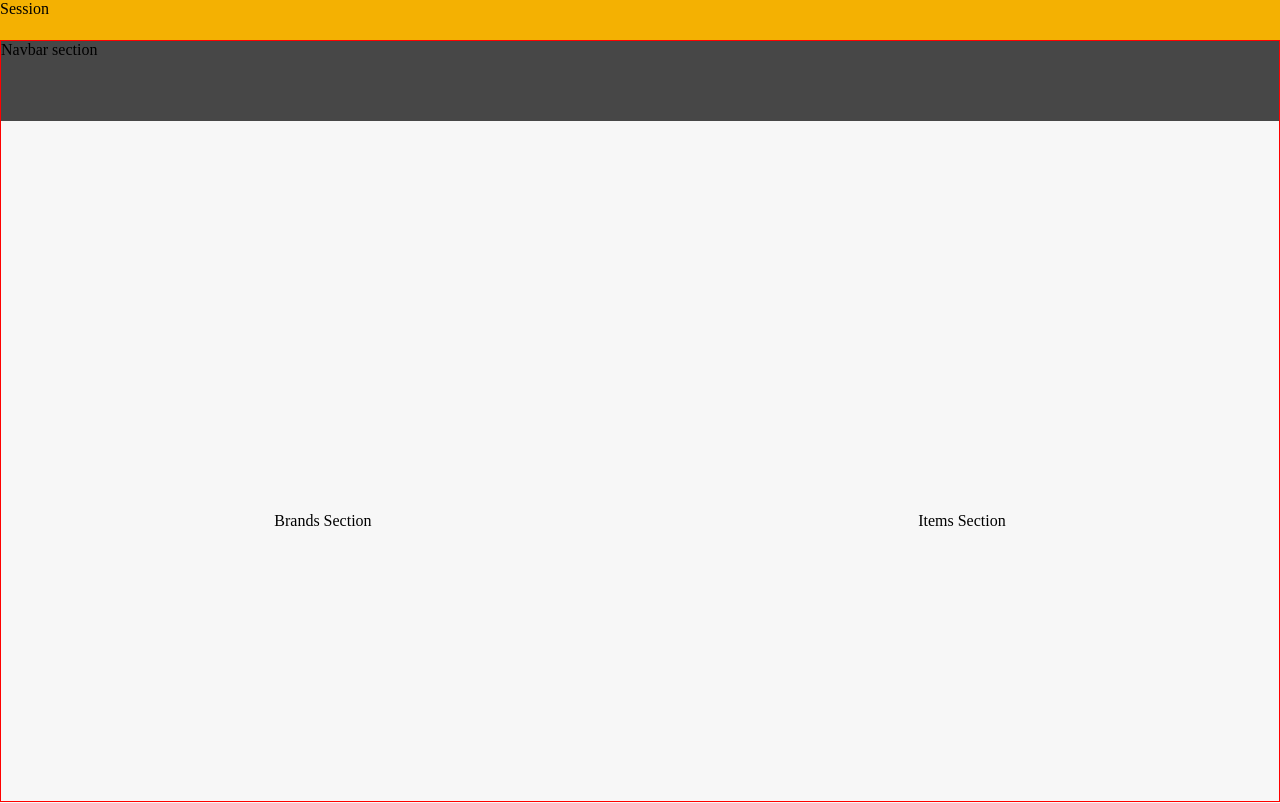
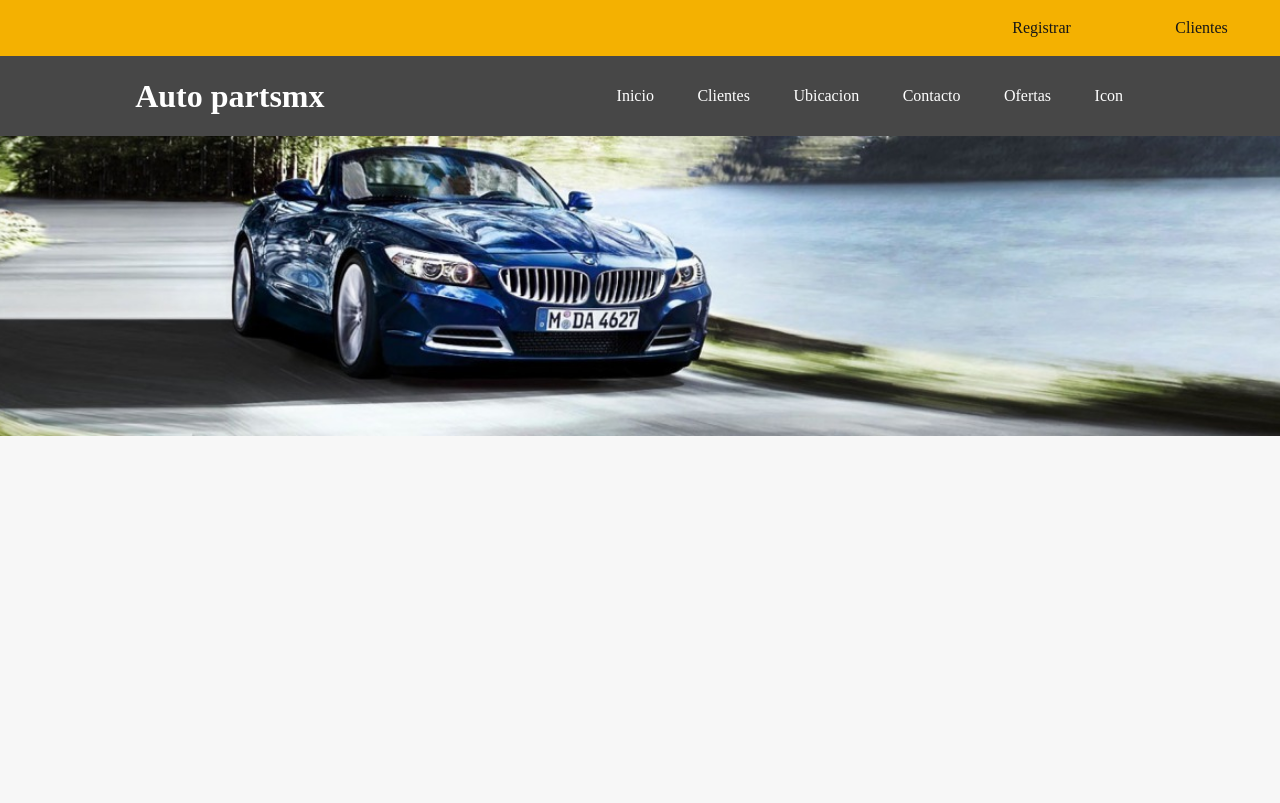
Before and after one commit to Zeroxys/ecommerce, a React app: page / in a window 1280 px wide. Shown: the top 803 px of the page. Built offline with nearby package versions, Linux system fonts and the light colour scheme; a web font is replaced by a local one.

Commit message:
complete the navbar component & session bar

```diff
--- a/src/components/Footer/Footer.css
+++ b/src/components/Footer/Footer.css
@@ -13,15 +13,17 @@
 }
 
 .Contact{
+  text-align: center;
   color:#f7f7f7;
   margin-top:10px;
   height: 100vh;
   width: 90%;
   display: flex;
   justify-content: space-around;
-  align-items: flex-start;
+  align-items: center;
 }
 
 .Copyrigth{
+  margin-bottom:10px;
   color: #f7f7f7;
 }
--- a/src/components/Layout/Layout.css
+++ b/src/components/Layout/Layout.css
@@ -1,10 +1,27 @@
 .Session {
-  background-color: #f4b102;
-  height: 5vh;
+  display:flex;
+  justify-content: flex-end;
+  align-items: center;
+  background-color: #F4B101;
+  height: 7vh;
+}
+
+.Nav {
+  font-family: SFB;
+  width: 25%;
+  display:flex;
+  justify-content: space-around;
+  align-items: center;
+  flex-direction: row;
+  list-style: none;
+}
+
+.Links {
+  text-decoration: none;
+  color: #171717;
 }
 
 .Layout {
-  border:1px solid red;
   height: 95vh;
   background-color: #f7f7f7;
 }
--- a/src/components/Layout/Layout.js
+++ b/src/components/Layout/Layout.js
@@ -5,7 +5,12 @@ import Classes from './Layout.css'
 
 const layout = (props) =>
   <Aux>
-    <div className={Classes.Session}>Session</div>
+    <div className={Classes.Session}>
+      <ul className={Classes.Nav}>
+        <li><a className={Classes.Links} href="#">Registrar</a></li>
+        <li><a className={Classes.Links} href="#">Clientes</a></li>
+      </ul>
+    </div>
     <main className={Classes.Layout}>
       {props.children}
     </main>
--- /dev/null
+++ b/src/containers/ShopComponent/Navbar/Navbar.css
@@ -0,0 +1,23 @@
+.Navbar{
+  color:white;
+  display:flex;
+  justify-content: space-around;
+  align-items: center;
+  height: 10vh;
+  background-color: #474747;
+}
+
+.Navigation {
+  width: 550px;
+  display: flex;
+  justify-content: space-around;
+  align-items: center;
+  flex-direction: row;
+  list-style: none;
+}
+
+.Links {
+  color: white;
+  font-family: SFB;
+  text-decoration: none;
+}
--- /dev/null
+++ b/src/containers/ShopComponent/Navbar/Navbar.js
@@ -0,0 +1,24 @@
+import React from 'react'
+
+import Classes from './Navbar.css'
+
+const Navbar = () => {
+  return (
+    <div className={Classes.Navbar}>
+      <h1>Auto partsmx</h1>
+
+      <nav>
+        <ul className={Classes.Navigation}>
+          <li><a className={Classes.Links} href="#">Inicio</a></li>
+          <li><a className={Classes.Links} href="#">Clientes</a></li>
+          <li><a className={Classes.Links} href="#">Ubicacion</a></li>
+          <li><a className={Classes.Links} href="#">Contacto</a></li>
+          <li><a className={Classes.Links} href="#">Ofertas</a></li>
+          <li><a className={Classes.Links} href="#">Icon</a></li>
+        </ul>
+      </nav>
+    </div>
+  )
+}
+
+export default Navbar
--- a/src/containers/ShopComponent/ShopComponent.css
+++ b/src/containers/ShopComponent/ShopComponent.css
@@ -1,4 +1,10 @@
-.Navbar{
-  height: 10vh;
-  background-color: #474747;
+.Banner {
+  width: 100%;
+  height: 300px;
+  background-image: url('../../../src/img/auto.jpeg');
+  background-repeat: no-repeat;
+  background-position: center center;
+  background-color: #f6f6f6;
+  background-size: cover;
+
 }
--- a/src/containers/ShopComponent/ShopComponent.js
+++ b/src/containers/ShopComponent/ShopComponent.js
@@ -1,5 +1,7 @@
 import React, {Component} from 'react'
+
 import Aux from '../../hoc/Aux'
+import Navbar from './Navbar/Navbar'
 import Footer from '../../components/Footer/Footer'
 import ShopSection from '../../components/ShopSection/ShopSection'
 
@@ -9,7 +11,8 @@ class ShopComponent extends Component {
   render () {
     return (
       <Aux>
-        <div className={Classes.Navbar}>Navbar section</div>
+        <Navbar/>
+        <div className={Classes.Banner}></div>
         <ShopSection/>
         <Footer/>
       </Aux>
```
Also changed, not shown: src/components/Footer/Form/Form.js (line endings or trailing spaces).
